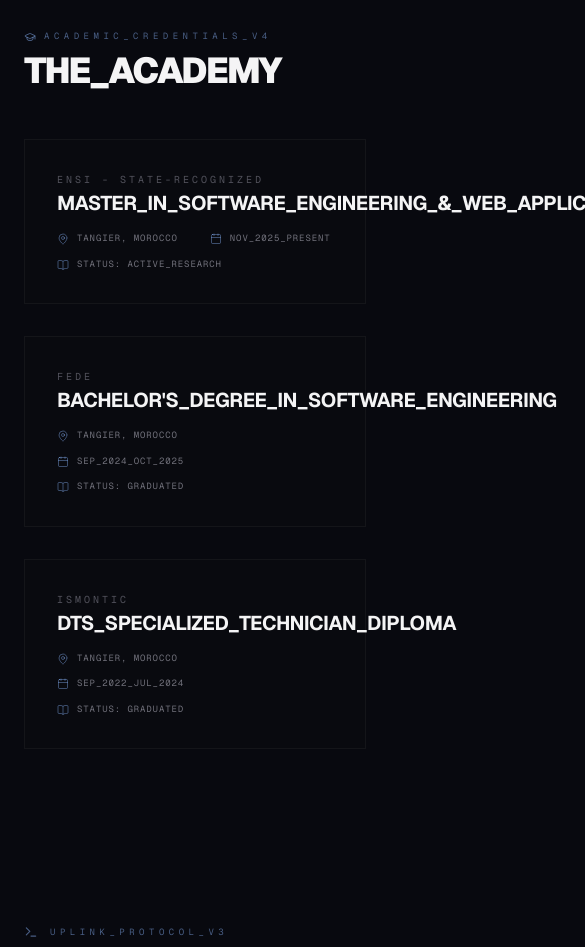
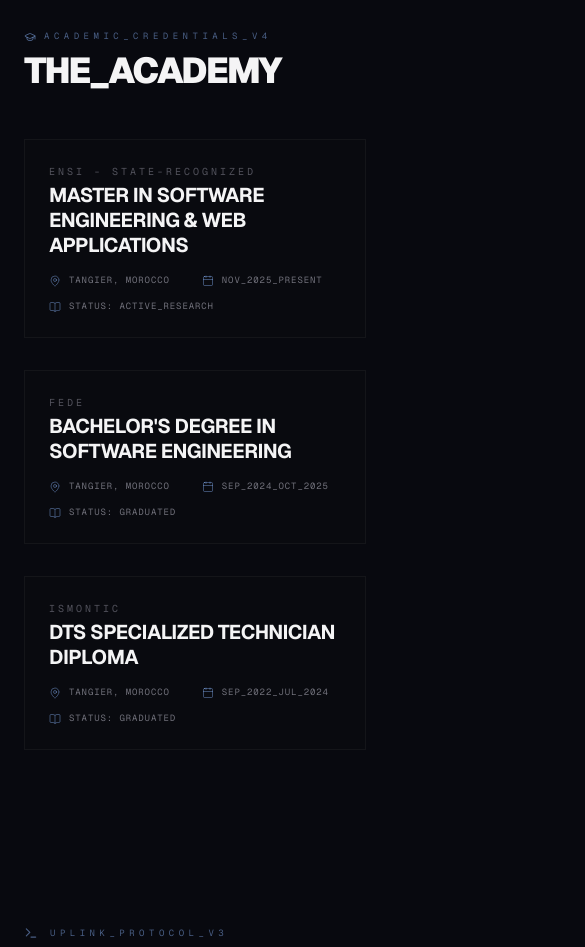
Before and after one commit to nightfall-storm/portfolio, a Next.js app: page / in a window 390 px wide. Shown: the part 7040-7987 px from the top of the page, 585 px wide, since content can reach past the window. Built offline with nearby package versions, Linux system fonts and the light colour scheme.

Commit message:
fix: body overflow and improve education section display
- Add overflow-x-hidden to prevent horizontal scroll
- Format education degree text with proper spacing
- Add responsive padding and text overflow handling

```diff
--- a/src/app/layout.tsx
+++ b/src/app/layout.tsx
@@ -30,7 +30,7 @@ export default function RootLayout({
       lang="en"
       className={cn("h-full", "antialiased", "dark", geistSans.variable, geistMono.variable, "font-sans")}
     >
-      <body className="min-h-full flex flex-col selection:bg-accent-cyan selection:text-black">
+      <body className="min-h-full flex flex-col selection:bg-accent-cyan selection:text-black overflow-x-hidden max-w-full">
         <Navbar />
         <main className="flex-1">{children}</main>
         <Footer />
--- a/src/features/home/components/AcademySection.tsx
+++ b/src/features/home/components/AcademySection.tsx
@@ -14,21 +14,21 @@ interface EducationEntry {
 
 const EDUCATION: EducationEntry[] = [
   {
-    degree: "MASTER_IN_SOFTWARE_ENGINEERING_&_WEB_APPLICATIONS",
+    degree: "MASTER IN SOFTWARE ENGINEERING & WEB APPLICATIONS",
     institution: "ENSI - STATE-RECOGNIZED",
     location: "TANGIER, MOROCCO",
     date: "NOV_2025_PRESENT",
     status: "ACTIVE_RESEARCH"
   },
   {
-    degree: "BACHELOR'S_DEGREE_IN_SOFTWARE_ENGINEERING",
+    degree: "BACHELOR'S DEGREE IN SOFTWARE ENGINEERING",
     institution: "FEDE",
     location: "TANGIER, MOROCCO",
     date: "SEP_2024_OCT_2025",
     status: "GRADUATED"
   },
   {
-    degree: "DTS_SPECIALIZED_TECHNICIAN_DIPLOMA",
+    degree: "DTS SPECIALIZED TECHNICIAN DIPLOMA",
     institution: "ISMONTIC",
     location: "TANGIER, MOROCCO",
     date: "SEP_2022_JUL_2024",
@@ -66,13 +66,13 @@ export function AcademySection() {
               initial="hidden"
               whileInView="visible"
               viewport={{ once: true }}
-              className="group border border-zinc-800/40 bg-zinc-900/10 p-8 hover:border-accent-cyan/20 transition-all text-left"
+              className="group border border-zinc-800/40 bg-zinc-900/10 p-6 sm:p-8 hover:border-accent-cyan/20 transition-all text-left"
             >
               <div className="grid grid-cols-1 lg:grid-cols-[1fr_auto] gap-6 items-start text-left">
-                <div className="space-y-4 text-left">
+                <div className="space-y-4 text-left min-w-0">
                   <div className="flex flex-col gap-1 text-left">
                     <span className="font-mono text-[10px] text-zinc-600 tracking-[0.3em] uppercase text-left">{edu.institution}</span>
-                    <h3 className="text-xl sm:text-2xl font-bold tracking-tight text-zinc-100 uppercase leading-tight group-hover:text-accent-cyan transition-colors text-left">
+                    <h3 className="text-xl sm:text-2xl font-bold tracking-tight text-zinc-100 uppercase leading-tight group-hover:text-accent-cyan transition-colors text-left break-words overflow-hidden">
                       {edu.degree}
                     </h3>
                   </div>
@@ -93,7 +93,7 @@ export function AcademySection() {
                   </div>
                 </div>
 
-                <div className="hidden lg:flex flex-col items-end gap-2 text-right">
+                <div className="hidden lg:flex flex-col items-end gap-2 text-right shrink-0">
                   <div className="w-12 h-[0.5px] bg-zinc-800" />
                   <span className="font-mono text-[8px] text-zinc-700 tracking-[0.4em] uppercase">LEVEL_SYNCED</span>
                 </div>
```
